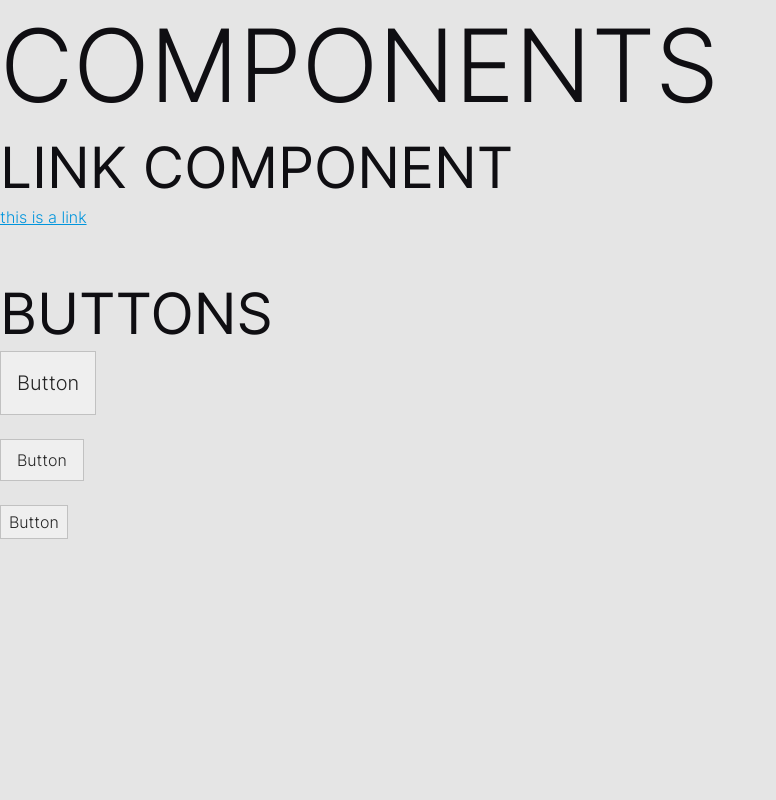
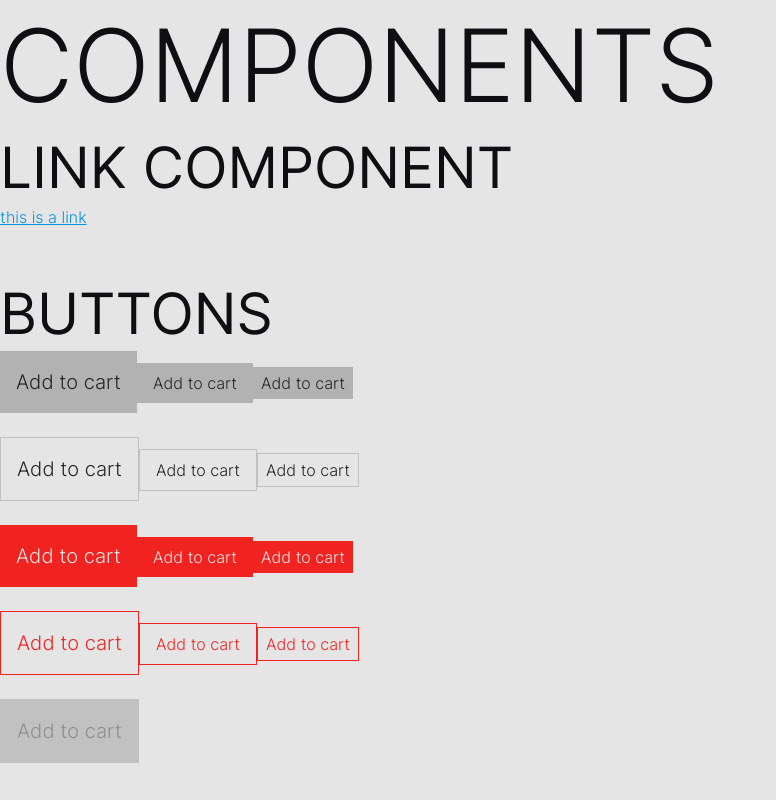
Before and after one commit to Beardography/Depot, a Vue app: page /components in a window 1280 px wide. Shown: the whole page, without its empty margins (0-776 px from the left). Built offline with nearby package versions, Linux system fonts and the light colour scheme.

Commit message:
added button

```diff
--- a/src/components/Button.vue
+++ b/src/components/Button.vue
@@ -17,7 +17,7 @@ defineProps({
 </script>
 
 <template>
-  <button :class="[size, type]">
+  <button :class="[size, type]" :disabled="disabled">
     {{ text }}
   </button>
 </template>
--- a/src/styles/scss/_button.scss
+++ b/src/styles/scss/_button.scss
@@ -8,6 +8,12 @@ button {
   &:hover {
     cursor: pointer;
     background-color: $gray-300;
+  }
+
+  &:disabled {
+    cursor: not-allowed;
+    background-color: $gray-400;
+    color: $gray-600;
   }
 
   &.lg {
@@ -34,6 +40,13 @@ button {
     &:hover {
       background-color: $gray-600;
     }
+
+    &:disabled {
+      cursor: not-allowed;
+      background-color: $gray-400;
+      color: $gray-600;
+      border: 0;
+    }
   }
 
   &.secondary {
@@ -42,6 +55,13 @@ button {
 
     &:hover {
       background-color: $gray-400;
+    }
+
+    &:disabled {
+      cursor: not-allowed;
+      background-color: $gray-400;
+      color: $gray-600;
+      border: 0;
     }
   }
 
@@ -52,6 +72,13 @@ button {
 
     &:hover {
       background-color: $red-600;
+    }
+
+    &:disabled {
+      cursor: not-allowed;
+      background-color: $gray-400;
+      color: $gray-600;
+      border: 0;
     }
   }
 
@@ -64,5 +91,12 @@ button {
       background-color: $red-500;
       color: $white;
     }
+
+    &:disabled {
+      cursor: not-allowed;
+      background-color: $gray-400;
+      color: $gray-600;
+      border: 0;
+    }
   }
 }
--- a/src/styles/styles.css
+++ b/src/styles/styles.css
@@ -361,6 +361,11 @@ button:hover {
   cursor: pointer;
   background-color: #d1d1d1;
 }
+button:disabled {
+  cursor: not-allowed;
+  background-color: #c1c1c1;
+  color: #8e8e8e;
+}
 button.lg {
   padding-top: 16px;
   padding-bottom: 16px;
@@ -387,12 +392,24 @@ button.primary {
 button.primary:hover {
   background-color: #8e8e8e;
 }
+button.primary:disabled {
+  cursor: not-allowed;
+  background-color: #c1c1c1;
+  color: #8e8e8e;
+  border: 0;
+}
 button.secondary {
   background-color: transparent;
   border: 1px solid #c1c1c1;
 }
 button.secondary:hover {
   background-color: #c1c1c1;
+}
+button.secondary:disabled {
+  cursor: not-allowed;
+  background-color: #c1c1c1;
+  color: #8e8e8e;
+  border: 0;
 }
 button.danger {
   background-color: #f12321;
@@ -402,6 +419,12 @@ button.danger {
 button.danger:hover {
   background-color: #c11c1a;
 }
+button.danger:disabled {
+  cursor: not-allowed;
+  background-color: #c1c1c1;
+  color: #8e8e8e;
+  border: 0;
+}
 button.danger-secondary {
   background-color: transparent;
   color: #f12321;
@@ -410,4 +433,10 @@ button.danger-secondary {
 button.danger-secondary:hover {
   background-color: #f12321;
   color: #e5e5e5;
+}
+button.danger-secondary:disabled {
+  cursor: not-allowed;
+  background-color: #c1c1c1;
+  color: #8e8e8e;
+  border: 0;
 }/*# sourceMappingURL=styles.css.map */
--- a/src/views/ComponentsView.vue
+++ b/src/views/ComponentsView.vue
@@ -11,11 +11,21 @@ import Button from '../components/Button.vue'
   <br /><br /><br />
 
   <h3>Buttons</h3>
-  <Button size="lg" text="Button" />
-  <br />
-  <br />
-  <Button size="md" text="Button" />
-  <br />
-  <br />
-  <Button size="sm" text="Button" />
+  <Button size="lg" text="Add to cart" type="primary" />
+  <Button size="md" text="Add to cart" type="primary" />
+  <Button size="sm" text="Add to cart" type="primary" />
+  <br /><br />
+  <Button size="lg" text="Add to cart" type="secondary" />
+  <Button size="md" text="Add to cart" type="secondary" />
+  <Button size="sm" text="Add to cart" type="secondary" />
+  <br /><br />
+  <Button size="lg" text="Add to cart" type="danger" />
+  <Button size="md" text="Add to cart" type="danger" />
+  <Button size="sm" text="Add to cart" type="danger" />
+  <br /><br />
+  <Button size="lg" text="Add to cart" type="danger-secondary" />
+  <Button size="md" text="Add to cart" type="danger-secondary" />
+  <Button size="sm" text="Add to cart" type="danger-secondary" />
+  <br /><br />
+  <Button size="lg" text="Add to cart" disabled />
 </template>
--- a/src/views/SandboxView.vue
+++ b/src/views/SandboxView.vue
@@ -1,25 +1,3 @@
-<script setup>
-import Button from '../components/Button.vue'
-</script>
+<script setup></script>
 
-<template>
-  <!-- <Button size="lg" text="Add to cart" />
-  <Button size="md" text="Add to cart" />
-  <Button size="sm" text="Add to cart" />
-  <br /><br /> -->
-  <Button size="lg" text="Add to cart" type="primary" />
-  <Button size="md" text="Add to cart" type="primary" />
-  <Button size="sm" text="Add to cart" type="primary" />
-  <br /><br />
-  <Button size="lg" text="Add to cart" type="secondary" />
-  <Button size="md" text="Add to cart" type="secondary" />
-  <Button size="sm" text="Add to cart" type="secondary" />
-  <br /><br />
-  <Button size="lg" text="Add to cart" type="danger" />
-  <Button size="md" text="Add to cart" type="danger" />
-  <Button size="sm" text="Add to cart" type="danger" />
-  <br /><br />
-  <Button size="lg" text="Add to cart" type="danger-secondary" />
-  <Button size="md" text="Add to cart" type="danger-secondary" />
-  <Button size="sm" text="Add to cart" type="danger-secondary" />
-</template>
+<template></template>
```
Also changed, not shown: 1 other file (tests, documents, lock files or other folders).
